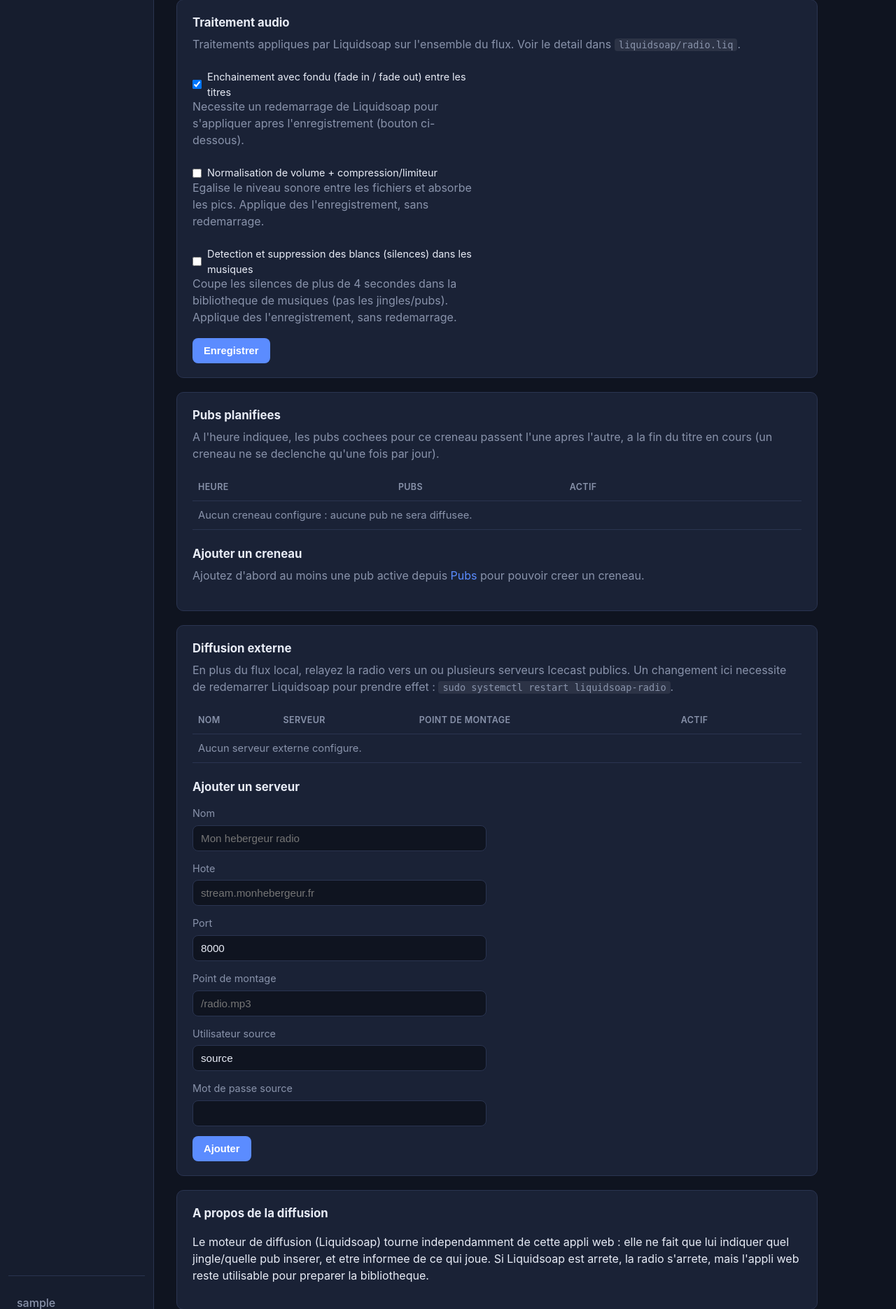
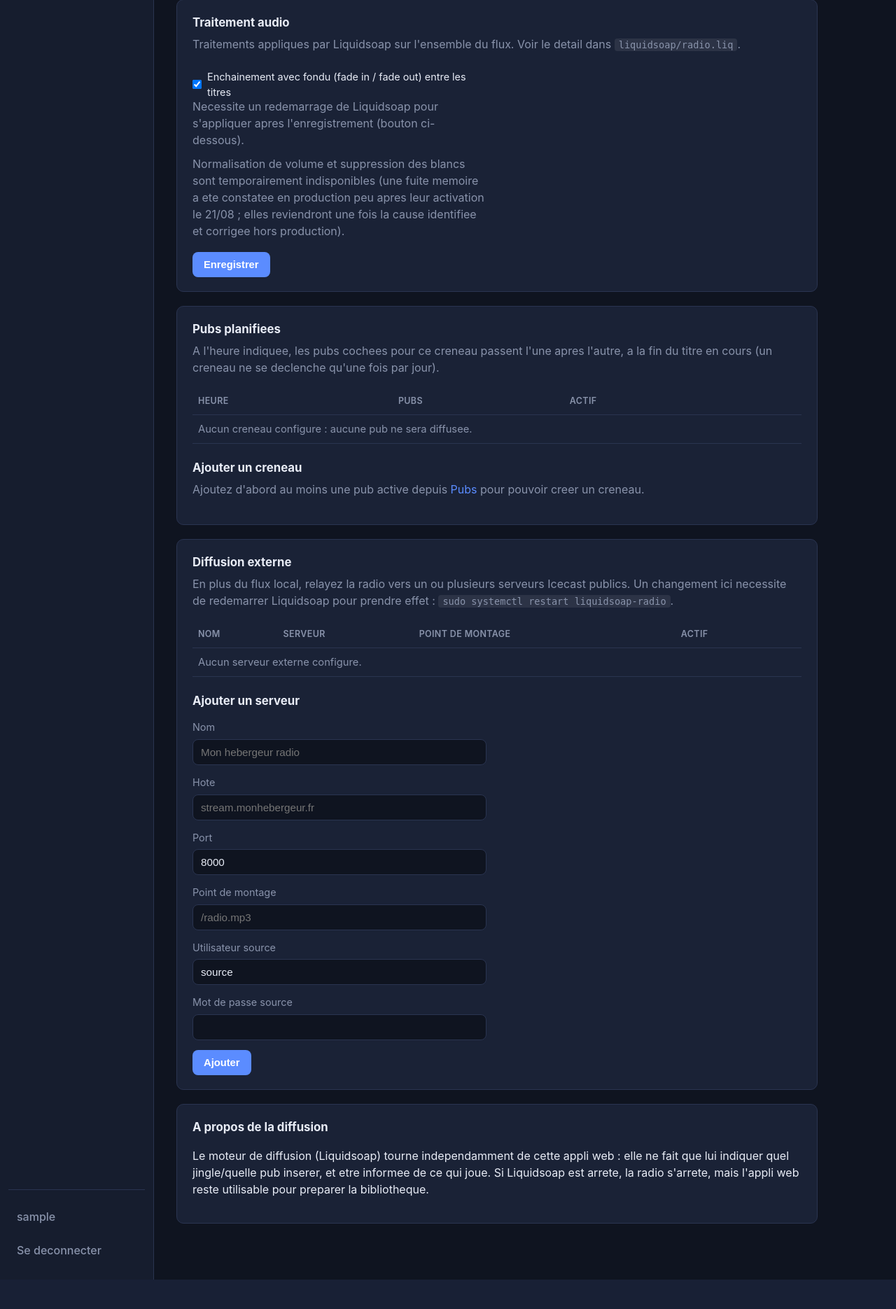
Before and after one commit to LyonelB/BL-WRA, a Flask app: page /reglages in a window 1280 px wide. Shown: the part 562-2432 px from the top of the page at 70% size. After the commit the page ends 2390 px from the top, so only its background shows below. Run offline with Flask 3, Linux system fonts and the light colour scheme; the visitor is signed in with stand-in values (Sample User, id 1); data comes from the database, SQL or seed files in the repository; data that the repository does not hold is empty; parts of the project's set-up code (start-up, migrations or seed data) failed here and were passed over.

Commit message:
Retire temporairement normalize/blank_removal suite a une fuite memoire en production

```diff
--- a/app/liquidsoap_client.py
+++ b/app/liquidsoap_client.py
@@ -23,10 +23,13 @@ AUDIO_FX_SETTINGS = {
     "audio_blank_removal_enabled": "blank_removal",
 }
 
-# Parmi ces 3 traitements, seuls ceux-la sont bascultables a chaud via l'API
-# harbor (voir le commentaire "Traitement audio optionnel" dans radio.liq) :
-# crossfade necessite un redemarrage de liquidsoap-radio.
-LIVE_TOGGLABLE_AUDIO_FX = {"normalize", "blank_removal"}
+# ATTENTION (21/08) : normalize/blank_removal sont temporairement retires du
+# graphe audio dans radio.liq (fuite memoire constatee en production, voir
+# le commentaire "Traitement audio optionnel" dans radio.liq) - l'endpoint
+# harbor /audio-fx qui les bascultait a chaud a ete retire avec eux. Cet
+# ensemble reste donc vide pour l'instant ; seul crossfade existe (lu au
+# demarrage de Liquidsoap depuis audio_fx.json, jamais a chaud).
+LIVE_TOGGLABLE_AUDIO_FX = set()
 
 
 class LiquidsoapUnavailable(Exception):
--- a/app/templates/reglages.html
+++ b/app/templates/reglages.html
@@ -48,17 +48,11 @@
     </label>
     <p class="hint">Necessite un redemarrage de Liquidsoap pour s'appliquer apres l'enregistrement (bouton ci-dessous).</p>
 
-    <label class="checkbox-list-item">
-      <input type="checkbox" name="audio_normalize_enabled" {{ "checked" if settings.get("audio_normalize_enabled") == "1" else "" }}>
-      Normalisation de volume + compression/limiteur
-    </label>
-    <p class="hint">Egalise le niveau sonore entre les fichiers et absorbe les pics. Applique des l'enregistrement, sans redemarrage.</p>
-
-    <label class="checkbox-list-item">
-      <input type="checkbox" name="audio_blank_removal_enabled" {{ "checked" if settings.get("audio_blank_removal_enabled") == "1" else "" }}>
-      Detection et suppression des blancs (silences) dans les musiques
-    </label>
-    <p class="hint">Coupe les silences de plus de 4 secondes dans la bibliotheque de musiques (pas les jingles/pubs). Applique des l'enregistrement, sans redemarrage.</p>
+    <p class="hint">
+      Normalisation de volume et suppression des blancs sont temporairement indisponibles
+      (une fuite memoire a ete constatee en production peu apres leur activation le 21/08 ;
+      elles reviendront une fois la cause identifiee et corrigee hors production).
+    </p>
 
     <button type="submit" class="btn btn-primary">Enregistrer</button>
   </form>
```
Also changed, not shown: 1 other file.
